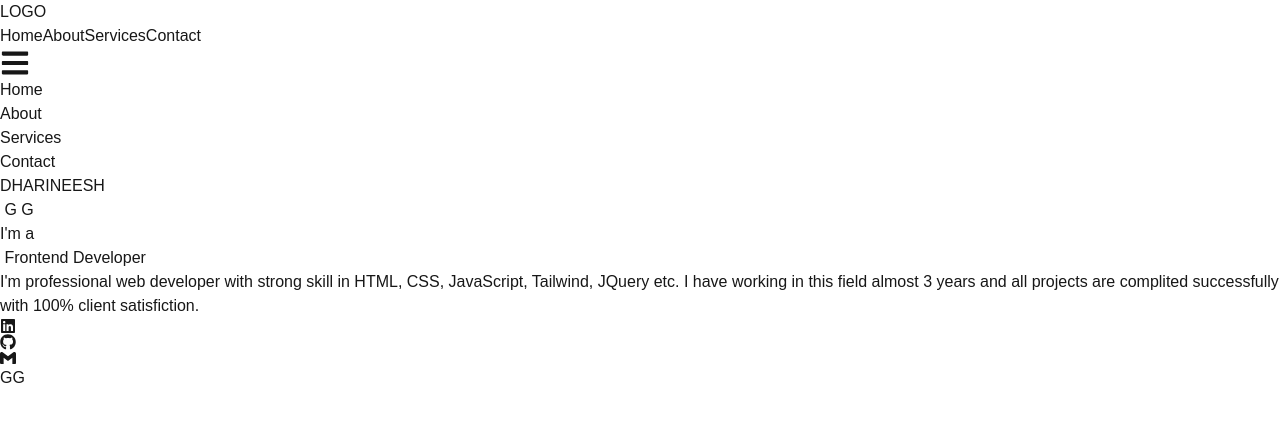
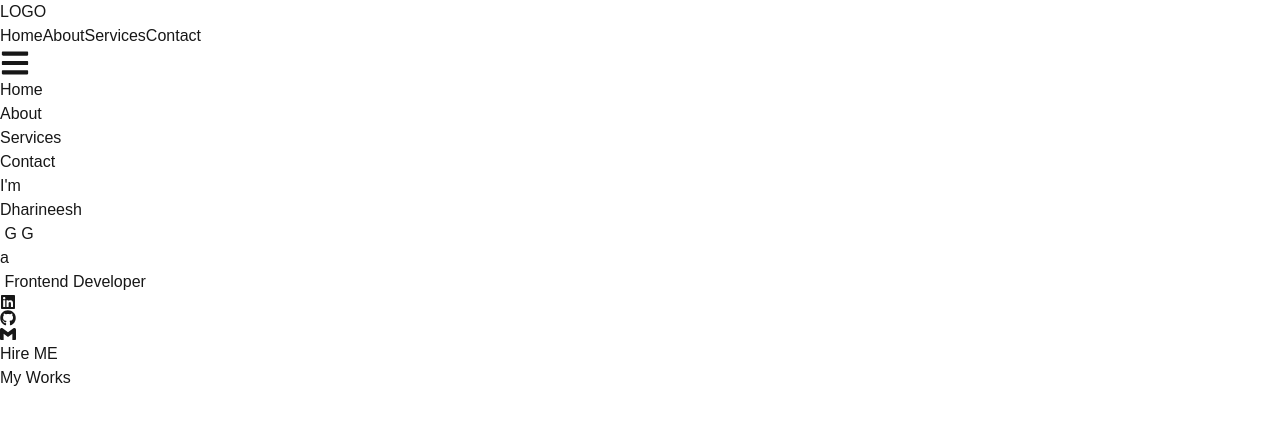
Before and after one commit to Elango1734/portfolio_temp, a Next.js app: page / in a window 1280 px wide. Shown: the top 424 px of the page. Built offline with nearby package versions, Linux system fonts and the light colour scheme.

Commit message:
profile page stage-2 commit (without background)

```diff
--- a/src/components/Profile.tsx
+++ b/src/components/Profile.tsx
@@ -1,23 +1,26 @@
-import React from 'react'
+import React from 'react';
+import { Inter } from 'next/font/google';
 import { FaGithub, FaLinkedin } from 'react-icons/fa'
-import { SiGmail } from 'react-icons/si'
+import { SiGmail } from 'react-icons/si';
+
+const inter = Inter({
+  subsets: ['latin'],
+  variable: '--font-inter',
+})
 
 const Profile = () => {
   return (
-    <div style={{}} className='lg:flex md:flex pt-10'>
+    <div style={{}} className={`${inter.variable} font-sans lg:flex md:flex pt-20`}>
         {/* left compartment */}
       <div className="flex text-white flex-col justify-start items-center w-2/4 gap-3">
-        <div className='self-start text-3xl font-bold flex'>
-            <h1 className=''>DHARINEESH </h1><h2 className='text-sky-800'>&nbsp;G&nbsp;G</h2>
+        <div className='self-start text-4xl flex w-full'>
+          <h1>I'm </h1>
+        </div>
+        <div className='self-start text-7xl font-bold flex w-full border-2 border-solid border-sky-800'>
+            <h1>Dharineesh </h1><h2 className='text-sky-800'>&nbsp;G&nbsp;G</h2>
         </div>
         <div className='self-start text-2xl font-medium flex '>
-            <div>I'm a</div> <div className='text-sky-800'>&nbsp;Frontend Developer</div>
-        </div>
-        <div className='self-start'>
-            I'm professional web developer with strong skill in HTML,
-            CSS, JavaScript, Tailwind, JQuery etc. I have working in this
-            field almost 3 years and all projects are complited successfully
-            with 100% client satisfiction.
+            <div>a</div> <div className=''>&nbsp;Frontend Developer</div>
         </div>
         <div className='self-start flex gap-3'>
             <FaLinkedin/>
@@ -26,8 +29,9 @@ const Profile = () => {
         </div>
       </div>
       {/* right compartment */}
-      <div className="flex text-white flex-col justify-center items-center w-1/2">
-            <h4 className='h-20 w-20 rounded-full bg-sky-800 text-center'>GG</h4>
+      <div className="flex text-white justify-center items-center w-1/2 gap-3">
+            <div className='rounded-full bg-sky-800 py-3 px-5'>Hire ME</div>
+            <div className='border-solid rounded-full p-3 border-2 border-sky-800'>My Works</div>
         </div>
     </div>
   )
```
Also changed, not shown: public/images/Posting.jpg (added).
